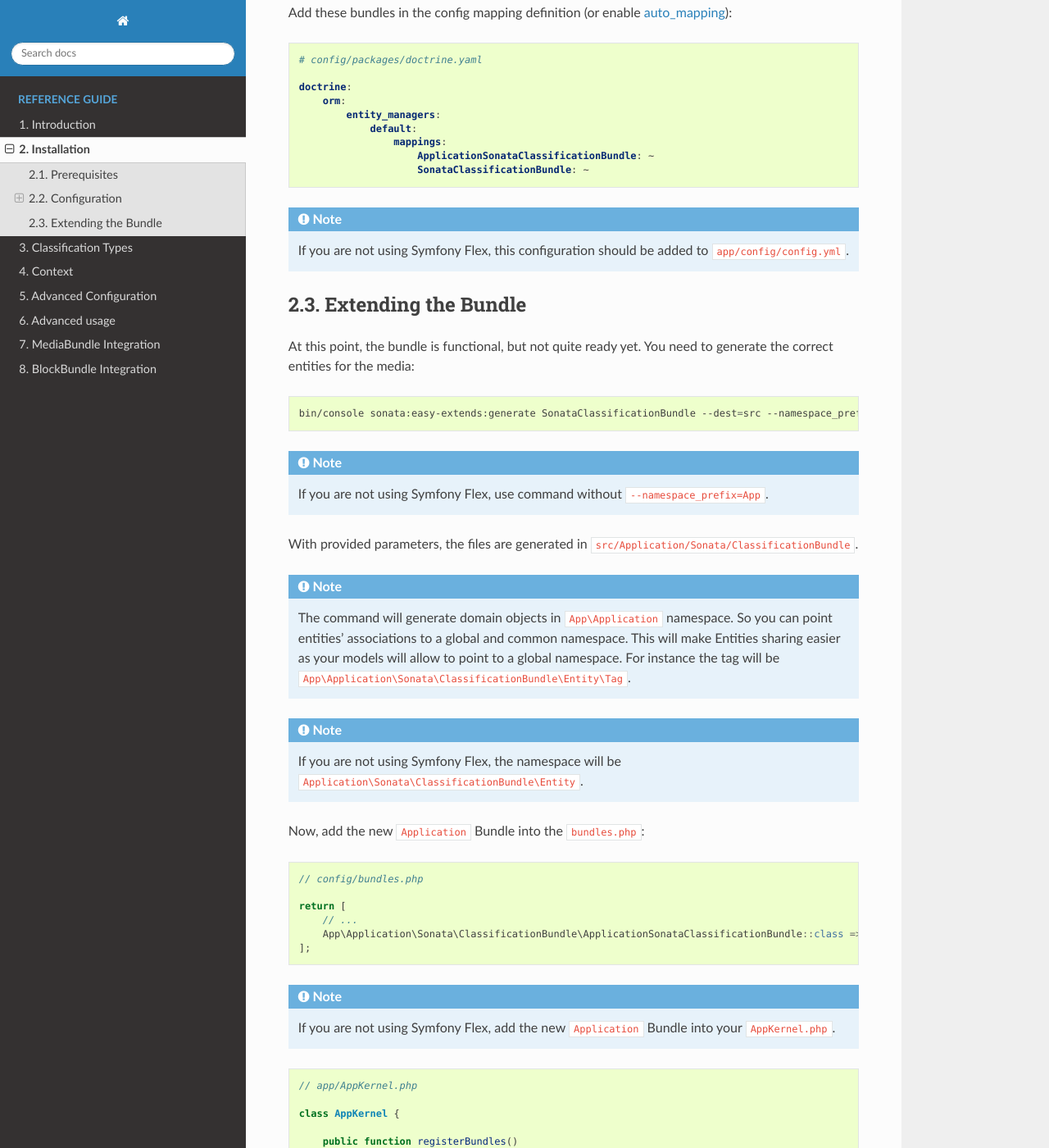
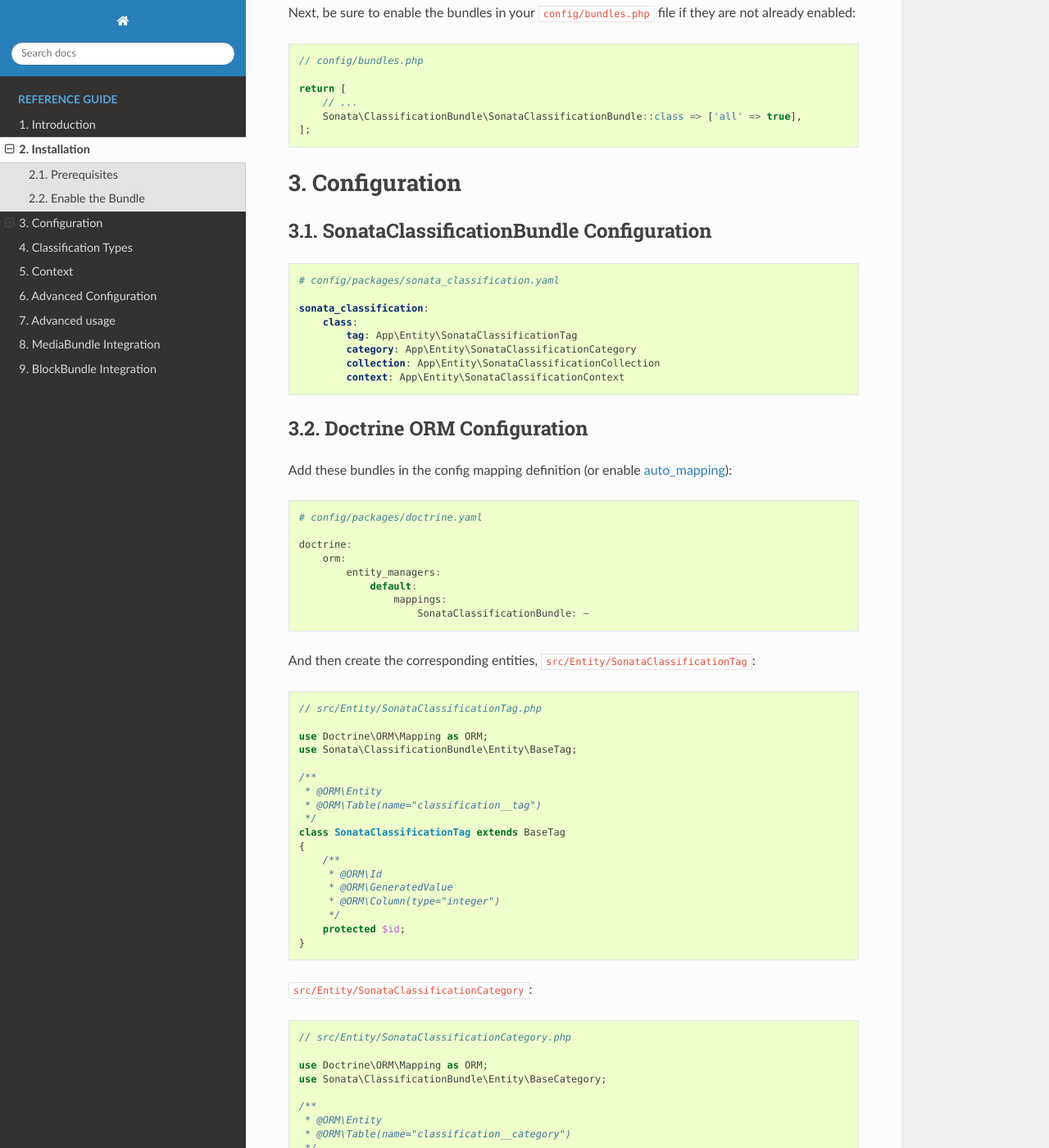
Before and after one commit to sonata-project/SonataClassificationBundle, a Sphinx documentation site: the page built from docs/reference/installation.rst, in a window 1280 px wide and 1400 px high, scrolled down 1057 px. Shown: the whole window at 82% size. Built offline with Sphinx 7.4.7 and the Read the Docs theme 2.0.0, drawn with Linux system fonts in a browser that asks for light colours; some of the changed text lies outside the part shown.

Commit message:
Make SonataEasyExtends optional

```diff
--- a/docs/reference/installation.rst
+++ b/docs/reference/installation.rst
@@ -1,6 +1,6 @@
 .. index::
-    single: Introduction
-    single: AppKernel
+    single: Installation
+    single: Configuration
 
 Installation
 ============
@@ -8,19 +8,41 @@
 Prerequisites
 -------------
 
-PHP 7.1 and Symfony >=3.4 or >= 4.2 are needed to make this bundle work, there are
-also some Sonata dependencies that need to be installed and configured beforehand:
+PHP ^7.2 and Symfony ^4.4 are needed to make this bundle work, there are
+also some Sonata dependencies that need to be installed and configured beforehand.
 
-* `SonataEasyExtendsBundle <https://sonata-project.org/bundles/easy-extends>`_
+Optional dependencies:
 
-Add ``SonataClassificationBundle`` via composer:
+* `SonataAdminBundle <https://sonata-project.org/bundles/admin>`_
+* `SonataBlockBundle <https://sonata-project.org/bundles/block>`_
+* `SonataMediaBundle <https://sonata-project.org/bundles/media>`_
 
-.. code-block:: bash
+And the persistence bundle (choose one):
 
-   composer require sonata-project/classification-bundle
+* `SonataDoctrineOrmAdminBundle <https://sonata-project.org/bundles/doctrine-orm-admin>`_
+* `SonataDoctrineMongoDBAdminBundle <https://sonata-project.org/bundles/mongo-admin>`_
 
-Now, add the new ``SonataClassificationBundle`` to ``bundles.php`` file::
+Follow also their configuration step; you will find everything you need in
+their own installation chapter.
 
+.. note::
+
+    If a dependency is already installed somewhere in your project or in
+    another dependency, you won't need to install it again.
+
+Enable the Bundle
+-----------------
+
+Add ``SonataClassificationBundle`` via composer::
+
+    composer require sonata-project/classification-bundle
+
+If you want to use the REST API, you also need ``friendsofsymfony/rest-bundle`` and ``nelmio/api-doc-bundle``::
+
+    composer require friendsofsymfony/rest-bundle nelmio/api-doc-bundle
+
+Next, be sure to enable the bundles in your ``config/bundles.php`` file if they
+are not already enabled::
 
     // config/bundles.php
 
@@ -29,31 +51,27 @@
         Sonata\ClassificationBundle\SonataClassificationBundle::class => ['all' => true],
     ];
 
-.. note::
+Configuration
+=============
 
-    If you are not using Symfony Flex, you should enable bundles in your
-    ``AppKernel.php``.
-
-.. code-block:: php
-
-    // app/AppKernel.php
-
-    public function registerBundles()
-    {
-        return [
-            new Sonata\ClassificationBundle\SonataClassificationBundle(),
-            // ...
-        ];
-    }
-
-Configuration
--------------
-
-Doctrine Configuration
-~~~~~~~~~~~~~~~~~~~~~~
-Add these bundles in the config mapping definition (or enable `auto_mapping`_):
+SonataClassificationBundle Configuration
+----------------------------------------
 
 .. code-block:: yaml
+
+    # config/packages/sonata_classification.yaml
+
+    sonata_classification:
+        class:
+            tag: App\Entity\SonataClassificationTag
+            category: App\Entity\SonataClassificationCategory
+            collection: App\Entity\SonataClassificationCollection
+            context: App\Entity\SonataClassificationContext
+
+Doctrine ORM Configuration
+--------------------------
+
+Add these bundles in the config mapping definition (or enable `auto_mapping`_)::
 
     # config/packages/doctrine.yaml
 
@@ -62,95 +80,193 @@
             entity_managers:
                 default:
                     mappings:
-                        ApplicationSonataClassificationBundle: ~
                         SonataClassificationBundle: ~
 
-.. note::
+And then create the corresponding entities, ``src/Entity/SonataClassificationTag``::
 
-    If you are not using Symfony Flex, this configuration should be added
-    to ``app/config/config.yml``.
+    // src/Entity/SonataClassificationTag.php
 
-Extending the Bundle
---------------------
-At this point, the bundle is functional, but not quite ready yet. You need to
-generate the correct entities for the media:
+    use Doctrine\ORM\Mapping as ORM;
+    use Sonata\ClassificationBundle\Entity\BaseTag;
 
-.. code-block:: bash
-
-    bin/console sonata:easy-extends:generate SonataClassificationBundle --dest=src --namespace_prefix=App
-
-.. note::
-
-    If you are not using Symfony Flex, use command without ``--namespace_prefix=App``.
-
-With provided parameters, the files are generated in ``src/Application/Sonata/ClassificationBundle``.
-
-.. note::
-
-    The command will generate domain objects in ``App\Application`` namespace.
-    So you can point entities' associations to a global and common namespace.
-    This will make Entities sharing easier as your models will allow to
-    point to a global namespace. For instance the tag will be
-    ``App\Application\Sonata\ClassificationBundle\Entity\Tag``.
-
-.. note::
-
-    If you are not using Symfony Flex, the namespace will be ``Application\Sonata\ClassificationBundle\Entity``.
-
-Now, add the new ``Application`` Bundle into the ``bundles.php``::
-
-    // config/bundles.php
-
-    return [
-        // ...
-        App\Application\Sonata\ClassificationBundle\ApplicationSonataClassificationBundle::class => ['all' => true],
-    ];
-
-.. note::
-
-    If you are not using Symfony Flex, add the new ``Application`` Bundle into your
-    ``AppKernel.php``.
-
-.. code-block:: php
-
-    // app/AppKernel.php
-
-    class AppKernel {
-
-        public function registerBundles()
-        {
-            return [
-                // Application Bundles
-                // ...
-                new Application\Sonata\ClassificationBundle\ApplicationSonataClassificationBundle(),
-                // ...
-            ];
-        }
+    /**
+     * @ORM\Entity
+     * @ORM\Table(name="classification__tag")
+     */
+    class SonataClassificationTag extends BaseTag
+    {
+        /**
+         * @ORM\Id
+         * @ORM\GeneratedValue
+         * @ORM\Column(type="integer")
+         */
+        protected $id;
     }
 
-And configure ``ClassificationBundle`` to use the newly generated classes:
+``src/Entity/SonataClassificationCategory``::
 
-.. code-block:: yaml
+    // src/Entity/SonataClassificationCategory.php
 
-    # config/packages/sonata.yaml
+    use Doctrine\ORM\Mapping as ORM;
+    use Sonata\ClassificationBundle\Entity\BaseCategory;
+
+    /**
+     * @ORM\Entity
+     * @ORM\Table(name="classification__category")
+     */
+    class SonataClassificationCategory extends BaseCategory
+    {
+        /**
+         * @ORM\Id
+         * @ORM\GeneratedValue
+         * @ORM\Column(type="integer")
+         */
+        protected $id;
+    }
+
+``src/Entity/SonataClassificationCollection``::
+
+    // src/Entity/SonataClassificationCollection.php
+
+    use Doctrine\ORM\Mapping as ORM;
+    use Sonata\ClassificationBundle\Entity\BaseCollection;
+
+    /**
+     * @ORM\Entity
+     * @ORM\Table(name="classification__collection")
+     */
+    class SonataClassificationCollection extends BaseCollection
+    {
+        /**
+         * @ORM\Id
+         * @ORM\GeneratedValue
+         * @ORM\Column(type="integer")
+         */
+        protected $id;
+    }
+
+and ``src/Entity/SonataClassificationContext``::
+
+    // src/Entity/SonataClassificationContext.php
+
+    use Doctrine\ORM\Mapping as ORM;
+    use Sonata\ClassificationBundle\Entity\BaseContext;
+
+    /**
+     * @ORM\Entity
+     * @ORM\Table(name="classification__context")
+     */
+    class SonataClassificationContext extends BaseContext
+    {
+        /**
+         * @ORM\Id
+         * @ORM\GeneratedValue
+         * @ORM\Column(type="integer")
+         */
+        protected $id;
+    }
+
+The only thing left is to update your schema::
+
+    bin/console doctrine:schema:update --force
+
+Doctrine MongoDB Configuration
+------------------------------
+
+You have to create the corresponding documents, ``src/Document/SonataClassificationTag``::
+
+    // src/Document/SonataClassificationTag.php
+
+    use Doctrine\ODM\MongoDB\Mapping\Annotations as MongoDB;
+    use Sonata\ClassificationBundle\Document\BaseTag;
+
+    /**
+     * @MongoDB\Document
+     */
+    class SonataClassificationTag extends BaseTag
+    {
+        /**
+         * @MongoDB\Id
+         */
+        protected $id;
+    }
+
+``src/Document/SonataClassificationCategory``::
+
+    // src/Document/SonataClassificationCategory.php
+
+    use Doctrine\ODM\MongoDB\Mapping\Annotations as MongoDB;
+    use Sonata\ClassificationBundle\Document\BaseCategory;
+
+    /**
+     * @MongoDB\Document
+     */
+    class SonataClassificationCategory extends BaseCategory
+    {
+        /**
+         * @MongoDB\Id
+         */
+        protected $id;
+    }
+
+``src/Document/SonataClassificationCollection``::
+
+    // src/Document/SonataClassificationCollection.php
+
+    use Doctrine\ODM\MongoDB\Mapping\Annotations as MongoDB;
+    use Sonata\ClassificationBundle\Document\BaseCollection;
+
+    /**
+     * @MongoDB\Document
+     */
+    class SonataClassificationCollection extends BaseCollection
+    {
+        /**
+         * @MongoDB\Id
+         */
+        protected $id;
+    }
+
+and ``src/Document/SonataClassificationContext``::
+
+    // src/Document/SonataClassificationContext.php
+
+    use Doctrine\ODM\MongoDB\Mapping\Annotations as MongoDB;
+    use Sonata\ClassificationBundle\Document\BaseContext;
+
+    /**
+     * @MongoDB\Document
+     */
+    class SonataClassificationContext extends BaseContext
+    {
+        /**
+         * @MongoDB\Id
+         */
+        protected $id;
+    }
+
+And then configure ``ClassificationBundle`` to use the newly generated classes::
+
+    # config/packages/sonata_classification.yaml
 
     sonata_classification:
         class:
-            tag: App\Application\Sonata\ClassificationBundle\Entity\Tag
-            category: App\Application\Sonata\ClassificationBundle\Entity\Category
-            collection: App\Application\Sonata\ClassificationBundle\Entity\Collection
-            context: App\Application\Sonata\ClassificationBundle\Entity\Context
+            tag: App\Document\SonataClassificationTag
+            category: App\Document\SonataClassificationCategory
+            collection: App\Document\SonataClassificationCollection
+            context: App\Document\SonataClassificationContext
 
+Next Steps
+----------
 
-.. note::
+At this point, your Symfony installation should be fully functional, without errors
+showing up from SonataClassificationBundle. If, at this point or during the installation,
+you come across any errors, don't panic:
 
-    If you are not using Symfony Flex, add classes without the ``App\``
-    part and this configuration should be added to ``app/config/config.yml``
+    - Read the error message carefully. Try to find out exactly which bundle is causing the error.
+      Is it SonataClassificationBundle or one of the dependencies?
+    - Make sure you followed all the instructions correctly, for both SonataClassificationBundle and its dependencies.
+    - Still no luck? Try checking the project's `open issues on GitHub`_.
 
-The only thing left is to update your schema:
-
-.. code-block:: bash
-
-    bin/console doctrine:schema:update --force
-
-.. _`auto_mapping`: http://symfony.com/doc/2.0/reference/configuration/doctrine.html#configuration-overview
+.. _`open issues on GitHub`: https://github.com/sonata-project/SonataClassificationBundle/issues
+.. _`auto_mapping`: http://symfony.com/doc/4.4/reference/configuration/doctrine.html#configuration-overviews
```
Also changed, not shown: UPGRADE-3.x.md (+8 -0 lines), composer.json (+11 -10 lines), docs/reference/advanced_configuration.rst (+17 -17 lines), 12 other files.
